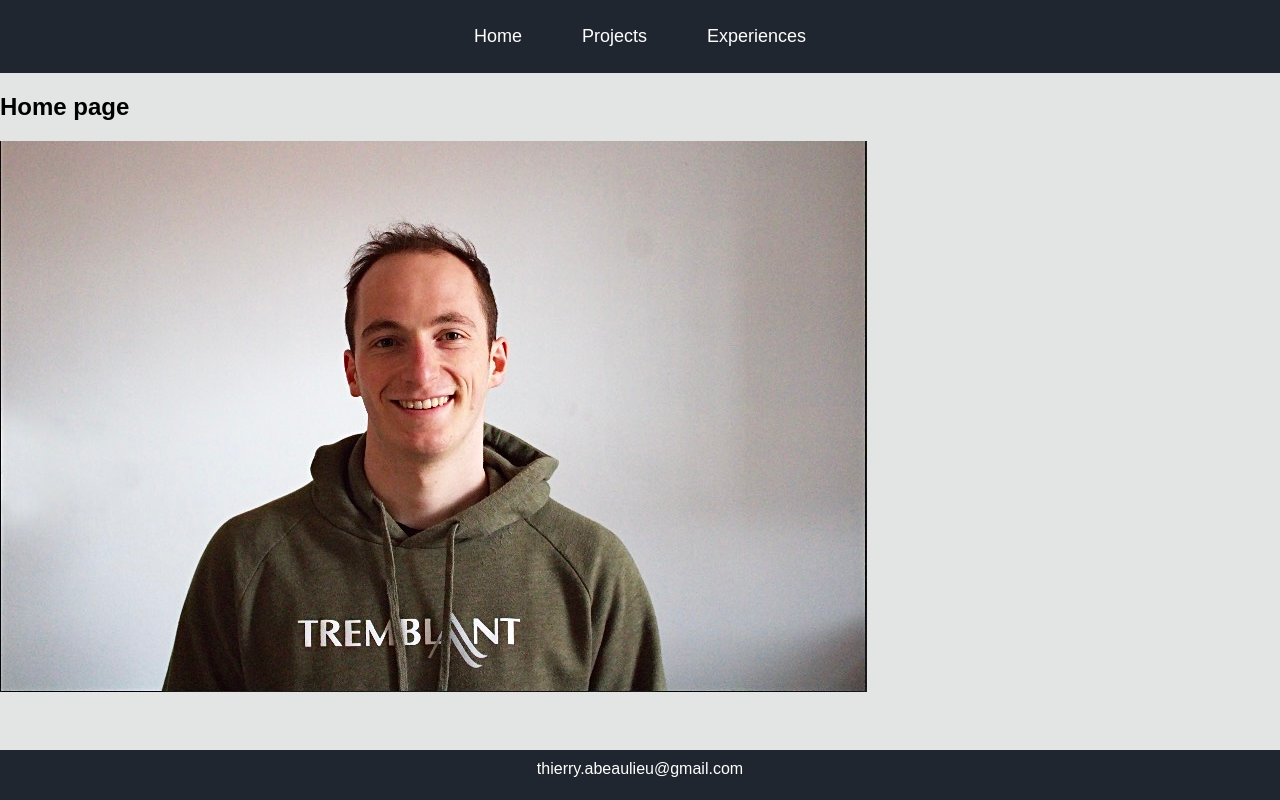
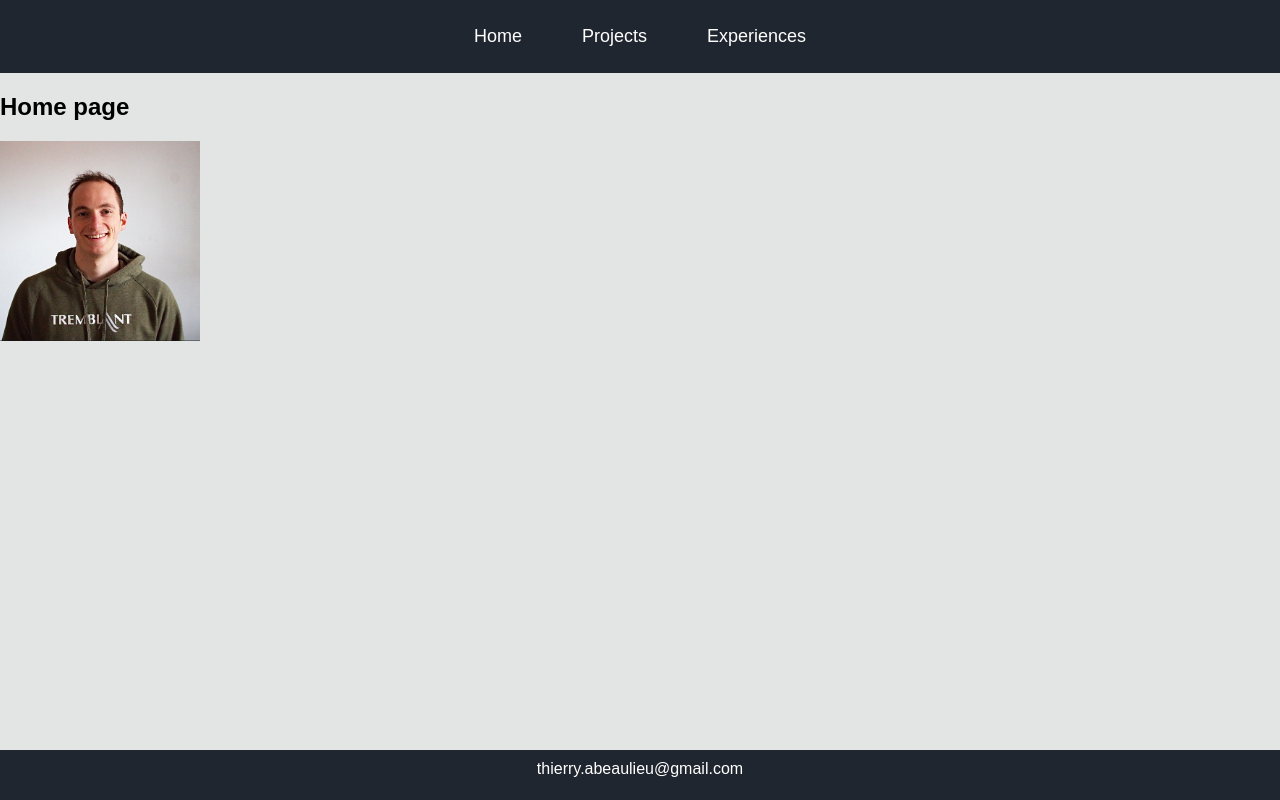
Before and after one commit to ThierryBeaulieu/ThierryBeaulieu, a React (Vite) app in the folder app/: page / in a window 1280 px wide. Built offline with nearby package versions, Linux system fonts and the light colour scheme.

Commit message:
crop the photo of myself so that we can have a circular shape

```diff
--- a/app/src/App.css
+++ b/app/src/App.css
@@ -60,3 +60,16 @@ footer {
   color: white;
   min-width: 750px;
 }
+
+/* Home.css */
+.headShot-container  {
+  width: 200px;
+  height: 200px;
+  overflow: hidden;
+}
+
+.headShot-container img {
+  width: 100%;
+  height: 100%;
+  object-fit: cover;
+}
--- a/app/src/pages/Home.jsx
+++ b/app/src/pages/Home.jsx
@@ -6,12 +6,14 @@ function HomePage() {
       <main>
         <section>
           <h2>Home page</h2>
-          <img
-            alt='thierrys-picture'
-            id='headshot'
-            src='../assets/headshot2.jpg'
-            className='headshot'
-          ></img>
+          <div className='headShot-container'>
+            <img
+              alt='thierry-picture'
+              id='headShot'
+              src='../assets/headshot2.jpg'
+              className='headShot'
+            ></img>
+          </div>
         </section>
       </main>
     </>
```
